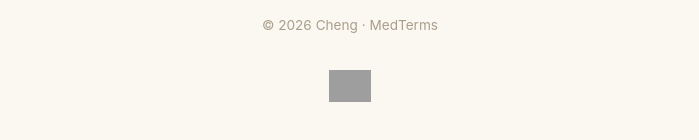
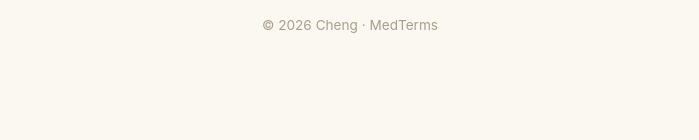
Before and after one commit to chengai1106/medterms-site, a plain HTML site: page index.html in a window 1280 px wide. Shown: the part 2563-2703 px from the top of the page, without its empty margins (290-989 px from the left). Drawn offline with Linux system fonts and the light colour scheme; grey boxes are pictures that could not be loaded.

Commit message:
Keep listing verification on the current MedTerms website

```diff
--- a/index.html
+++ b/index.html
@@ -79,7 +79,6 @@
   </div>
 
   <p class="muted">© 2026 Cheng · MedTerms</p>
-  <p class="muted"><a href="https://apptierlist.com/apps/medterms-medical-terminology-6790740392/?from=badge"><img src="https://apptierlist.com/badge/medterms-medical-terminology-6790740392.svg?style=general&k=atl-cbuigi" alt="MedTerms: Medical Terminology on AppTierList" height="32"></a></p>
 </div>
 </body>
 </html>
```
